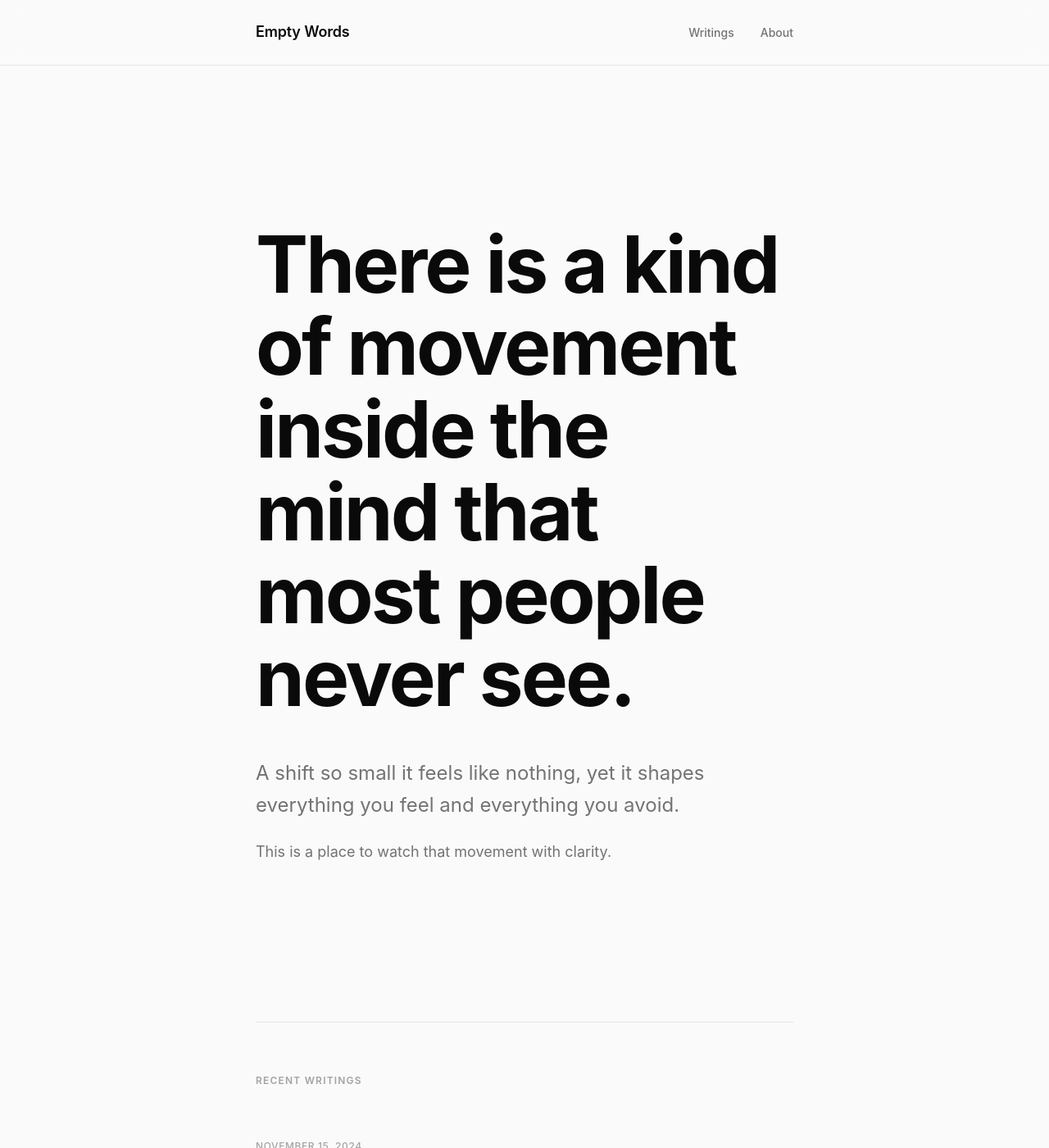
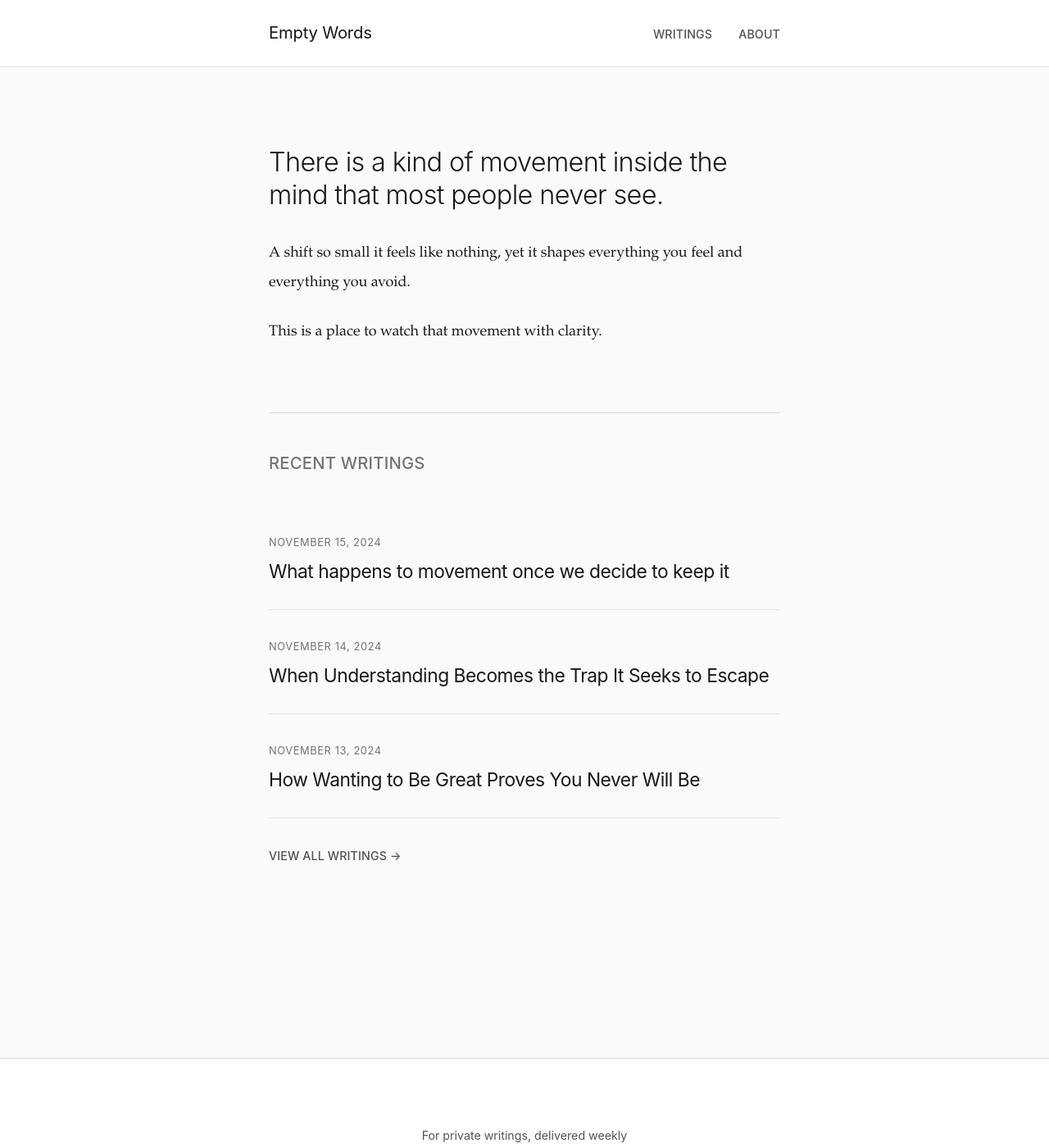
Before and after one commit to ladiossato/emptywords, a Jekyll site: the page built from index.md, in a window 1280 px wide and 1400 px high. Shown: the whole window at 82% size. Built offline with Jekyll 4.4.1, drawn with Linux system fonts in a browser that asks for light colours.

Commit message:
CSS update v4

```diff
--- a/assets/css/style.css
+++ b/assets/css/style.css
@@ -1,561 +1,543 @@
 /* ========================================
-   EMPTY WORDS - DESIGN SYSTEM V3
-   Asymmetric. Readable. Refined.
+   EMPTY WORDS - REFINED MINIMALIST DESIGN
+   High-craft typography. Intentional spacing. Subtle details.
    ======================================== */
 
-/* ========================================
-   RESET & BASE
-   ======================================== */
-
-* {
+/* Reset */
+*, *::before, *::after {
     margin: 0;
     padding: 0;
     box-sizing: border-box;
 }
 
-/* ========================================
-   DESIGN TOKENS
-   ======================================== */
+:root {
+    /* Typography Scale - Major Third (1.25) */
+    --font-size-xs: 0.8rem;
+    --font-size-sm: 0.889rem;
+    --font-size-base: 1rem;
+    --font-size-md: 1.125rem;
+    --font-size-lg: 1.266rem;
+    --font-size-xl: 1.424rem;
+    --font-size-2xl: 1.602rem;
+    --font-size-3xl: 1.802rem;
+    --font-size-4xl: 2.027rem;
+    --font-size-5xl: 2.281rem;
 
-:root {
-    /* Colors */
-    --color-text: #0a0a0a;
-    --color-text-muted: #737373;
-    --color-text-subtle: #a3a3a3;
-    --color-bg: #fafafa;
-    --color-surface: #ffffff;
-    --color-border: #e5e5e5;
-    --color-accent: #0a0a0a;
+    /* Color System */
+    --gray-950: #0a0a0a;
+    --gray-900: #171717;
+    --gray-800: #262626;
+    --gray-700: #404040;
+    --gray-600: #525252;
+    --gray-500: #737373;
+    --gray-400: #a3a3a3;
+    --gray-300: #d4d4d4;
+    --gray-200: #e5e5e5;
+    --gray-100: #f5f5f5;
+    --gray-50: #fafafa;
+
+    /* Semantic Colors - Light */
+    --text-primary: var(--gray-900);
+    --text-secondary: var(--gray-600);
+    --text-tertiary: var(--gray-500);
+    --background: var(--gray-50);
+    --surface: #ffffff;
+    --border-subtle: var(--gray-200);
+    --border-default: var(--gray-300);
+    --accent: var(--gray-950);
 
     /* Typography */
-    --font-system: -apple-system, BlinkMacSystemFont, 'SF Pro Display', 'Segoe UI', 'Roboto', sans-serif;
-    --font-mono: 'SF Mono', 'Monaco', 'Inconsolata', monospace;
+    --font-serif: 'Iowan Old Style', 'Palatino Linotype', 'Palatino', 'URW Palladio L', P052, serif;
+    --font-sans: -apple-system, BlinkMacSystemFont, 'SF Pro Display', 'Segoe UI', Roboto, sans-serif;
 
-    /* Type Scale (Perfect Fourth - 1.333) */
-    --text-xs: 12px;
-    --text-sm: 14px;
-    --text-base: 18px;
-    --text-lg: 24px;
-    --text-xl: 32px;
-    --text-2xl: 42px;
-    --text-3xl: 56px;
-    --text-4xl: 72px;
-    --text-5xl: 96px;
-
-    /* Spacing (8pt grid) */
-    --space-1: 8px;
-    --space-2: 16px;
-    --space-3: 24px;
-    --space-4: 32px;
-    --space-6: 48px;
-    --space-8: 64px;
-    --space-12: 96px;
-    --space-16: 128px;
-    --space-24: 192px;
+    /* Spacing - 8px Grid */
+    --space-1: 0.25rem;
+    --space-2: 0.5rem;
+    --space-3: 0.75rem;
+    --space-4: 1rem;
+    --space-5: 1.25rem;
+    --space-6: 1.5rem;
+    --space-8: 2rem;
+    --space-10: 2.5rem;
+    --space-12: 3rem;
+    --space-16: 4rem;
+    --space-20: 5rem;
+    --space-24: 6rem;
+    --space-32: 8rem;
 
     /* Layout */
-    --content-width: 720px;
-    --content-narrow: 580px;
-    --reading-width: 65ch;
+    --max-width: 42rem;
+    --max-width-prose: 38rem;
 
-    /* Effects */
-    --transition: all 0.2s cubic-bezier(0.4, 0, 0.2, 1);
-    --shadow-sm: 0 1px 2px rgba(0,0,0,0.04);
-    --shadow-md: 0 4px 8px rgba(0,0,0,0.06);
+    /* Line Heights */
+    --line-height-tight: 1.25;
+    --line-height-snug: 1.375;
+    --line-height-normal: 1.5;
+    --line-height-relaxed: 1.625;
+    --line-height-loose: 2;
+
+    /* Borders */
+    --border-width: 1px;
+    --border-radius-sm: 2px;
+
+    /* Transitions */
+    --transition-fast: 150ms cubic-bezier(0.4, 0, 0.2, 1);
+    --transition-base: 250ms cubic-bezier(0.4, 0, 0.2, 1);
 }
-
-/* ========================================
-   GLOBAL STYLES
-   ======================================== */
 
 html {
     font-size: 100%;
     -webkit-font-smoothing: antialiased;
     -moz-osx-font-smoothing: grayscale;
-    text-rendering: optimizeLegibility;
 }
 
 body {
-    font-family: var(--font-system);
-    font-size: var(--text-base);
-    line-height: 1.7;
-    color: var(--color-text);
-    background: var(--color-bg);
+    font-family: var(--font-serif);
+    font-size: var(--font-size-md);
+    line-height: var(--line-height-loose);
+    color: var(--text-primary);
+    background: var(--background);
+    font-feature-settings: 'kern' 1, 'liga' 1;
 }
 
-/* ========================================
-   TYPOGRAPHY
-   ======================================== */
-
-h1, h2, h3, h4, h5, h6 {
-    font-weight: 700;
-    line-height: 1.1;
+/* Typography */
+h1, h2, h3, h4 {
+    font-family: var(--font-sans);
+    font-weight: 400;
+    line-height: var(--line-height-tight);
     letter-spacing: -0.02em;
-    color: var(--color-text);
 }
 
-h1 { font-size: var(--text-5xl); }
-h2 { font-size: var(--text-3xl); }
-h3 { font-size: var(--text-xl); }
+h1 {
+    font-size: var(--font-size-5xl);
+    margin-bottom: var(--space-6);
+    font-weight: 300;
+}
 
-p {
-    max-width: var(--reading-width);
+h2 {
+    font-size: var(--font-size-3xl);
+    margin-bottom: var(--space-5);
+    margin-top: var(--space-12);
+}
+
+h3 {
+    font-size: var(--font-size-2xl);
     margin-bottom: var(--space-4);
 }
 
+p {
+    margin-bottom: var(--space-6);
+    max-width: var(--max-width-prose);
+}
+
+p:last-child {
+    margin-bottom: 0;
+}
+
 a {
-    color: var(--color-text);
+    color: inherit;
     text-decoration: none;
-    transition: var(--transition);
-    border-bottom: 1px solid var(--color-border);
+    border-bottom: var(--border-width) solid var(--border-subtle);
+    transition: border-color var(--transition-base);
 }
 
 a:hover {
-    color: var(--color-text-muted);
-    border-bottom-color: var(--color-text-muted);
+    border-bottom-color: var(--accent);
 }
 
-/* ========================================
-   HEADER
-   ======================================== */
+::selection {
+    background: var(--gray-900);
+    color: var(--gray-50);
+}
 
+/* Header */
 header {
+    background: rgba(255, 255, 255, 0.9);
+    border-bottom: var(--border-width) solid var(--border-subtle);
     position: sticky;
     top: 0;
     z-index: 100;
-    background: rgba(250, 250, 250, 0.8);
-    backdrop-filter: blur(12px);
-    border-bottom: 1px solid var(--color-border);
+    backdrop-filter: blur(8px);
 }
 
 nav {
-    max-width: var(--content-width);
+    max-width: var(--max-width);
     margin: 0 auto;
-    padding: var(--space-3) var(--space-4);
+    padding: var(--space-5) var(--space-6);
     display: flex;
     justify-content: space-between;
     align-items: baseline;
 }
 
 .site-title {
-    font-size: var(--text-base);
-    font-weight: 600;
+    font-family: var(--font-sans);
+    font-size: var(--font-size-lg);
+    font-weight: 400;
     letter-spacing: -0.01em;
-    border: none;
-}
-
-.site-title:hover {
     border: none;
 }
 
 .nav-links {
     display: flex;
-    gap: var(--space-4);
+    gap: var(--space-8);
 }
 
 .nav-links a {
-    font-size: var(--text-sm);
-    color: var(--color-text-muted);
+    font-family: var(--font-sans);
+    font-size: var(--font-size-sm);
+    color: var(--text-secondary);
+    border: none;
+    letter-spacing: 0.01em;
+    text-transform: uppercase;
     font-weight: 500;
-    border: none;
+    transition: color var(--transition-base);
 }
 
 .nav-links a:hover {
-    color: var(--color-text);
-    border: none;
+    color: var(--accent);
 }
 
-/* ========================================
-   LAYOUT
-   ======================================== */
-
+/* Main */
 main {
-    max-width: var(--content-width);
+    max-width: var(--max-width);
     margin: 0 auto;
-    padding: 0 var(--space-4);
+    padding: var(--space-24) var(--space-6);
+    min-height: calc(100vh - 20rem);
 }
 
-/* ========================================
-   HOME PAGE
-   ======================================== */
-
-.home {
-    padding-top: var(--space-24);
+/* Home */
+.home h1 {
+    font-size: var(--font-size-4xl);
+    margin-bottom: var(--space-8);
+    font-weight: 300;
 }
 
-.home-intro {
-    margin-bottom: var(--space-24);
-}
-
-.home-intro h1 {
-    font-size: var(--text-5xl);
-    font-weight: 700;
-    line-height: 1.05;
-    letter-spacing: -0.03em;
-    margin-bottom: var(--space-6);
-    max-width: 18ch;
-}
-
-.home-intro p {
-    font-size: var(--text-lg);
-    line-height: 1.6;
-    color: var(--color-text-muted);
-    margin-bottom: var(--space-3);
-    max-width: 50ch;
-}
-
-.home-intro p:last-child {
-    font-size: var(--text-base);
-    margin-bottom: 0;
+.home > p {
+    font-size: var(--font-size-lg);
+    line-height: var(--line-height-loose);
+    margin-bottom: var(--space-16);
+    color: var(--text-secondary);
 }
 
 .recent-writings {
-    border-top: 1px solid var(--color-border);
-    padding-top: var(--space-8);
+    margin-top: var(--space-20);
+    border-top: var(--border-width) solid var(--border-default);
+    padding-top: var(--space-12);
 }
 
-.section-title {
-    font-size: var(--text-xs);
-    font-weight: 600;
+.recent-writings h2 {
+    font-size: var(--font-size-lg);
+    font-weight: 500;
+    letter-spacing: 0.01em;
     text-transform: uppercase;
-    letter-spacing: 0.1em;
-    color: var(--color-text-subtle);
-    margin-bottom: var(--space-8);
+    margin-bottom: var(--space-10);
+    margin-top: 0;
+    color: var(--text-tertiary);
 }
 
 .writing-preview {
-    margin-bottom: var(--space-12);
-    position: relative;
+    padding: var(--space-8) 0;
+    border-bottom: var(--border-width) solid var(--border-subtle);
+    transition: background var(--transition-base);
+}
+
+.writing-preview:hover {
+    background: var(--surface);
+    margin: 0 calc(var(--space-4) * -1);
+    padding-left: var(--space-4);
+    padding-right: var(--space-4);
+    border-radius: var(--border-radius-sm);
 }
 
 .writing-preview time {
     display: block;
-    font-size: var(--text-xs);
-    font-weight: 500;
-    color: var(--color-text-subtle);
+    font-family: var(--font-sans);
+    font-size: var(--font-size-xs);
+    color: var(--text-tertiary);
+    margin-bottom: var(--space-2);
+    letter-spacing: 0.05em;
     text-transform: uppercase;
-    letter-spacing: 0.05em;
-    margin-bottom: var(--space-2);
 }
 
 .writing-preview h3 {
-    font-size: var(--text-3xl);
-    font-weight: 700;
-    line-height: 1.15;
-    letter-spacing: -0.02em;
-    margin-bottom: var(--space-2);
-    max-width: 24ch;
-    transition: var(--transition);
+    font-size: var(--font-size-xl);
+    font-weight: 400;
+    margin: 0;
 }
 
 .writing-preview h3 a {
     border: none;
-    color: var(--color-text);
+    transition: color var(--transition-base);
 }
 
-.writing-preview:hover h3 {
-    color: var(--color-text-muted);
+.writing-preview h3 a:hover {
+    color: var(--text-secondary);
 }
 
 .view-all {
     display: inline-block;
-    margin-top: var(--space-4);
-    font-size: var(--text-sm);
+    margin-top: var(--space-8);
+    font-family: var(--font-sans);
+    font-size: var(--font-size-sm);
+    color: var(--text-secondary);
+    border: none;
+    letter-spacing: 0.01em;
+    text-transform: uppercase;
     font-weight: 500;
-    color: var(--color-text-muted);
+    transition: color var(--transition-base);
 }
 
-/* ========================================
-   WRITINGS ARCHIVE
-   ======================================== */
-
-.writings-archive {
-    padding-top: var(--space-24);
+.view-all:hover {
+    color: var(--accent);
 }
 
+/* Writings Archive */
 .writings-archive h1 {
-    font-size: var(--text-4xl);
-    margin-bottom: var(--space-12);
+    font-size: var(--font-size-4xl);
+    font-weight: 300;
+    margin-bottom: var(--space-16);
+    padding-bottom: var(--space-6);
+    border-bottom: var(--border-width) solid var(--border-default);
 }
 
 .writing-item {
-    margin-bottom: var(--space-12);
-    border-top: 1px solid var(--color-border);
-    padding-top: var(--space-8);
+    padding: var(--space-10) 0;
+    border-bottom: var(--border-width) solid var(--border-subtle);
+    transition: background var(--transition-base);
 }
 
-.writing-item:first-child {
-    border-top: none;
-    padding-top: 0;
+.writing-item:hover {
+    background: var(--surface);
+    margin: 0 calc(var(--space-6) * -1);
+    padding-left: var(--space-6);
+    padding-right: var(--space-6);
+    border-radius: var(--border-radius-sm);
 }
 
 .writing-item time {
     display: block;
-    font-size: var(--text-xs);
-    font-weight: 500;
-    color: var(--color-text-subtle);
+    font-family: var(--font-sans);
+    font-size: var(--font-size-xs);
+    color: var(--text-tertiary);
+    margin-bottom: var(--space-3);
+    letter-spacing: 0.05em;
     text-transform: uppercase;
-    letter-spacing: 0.05em;
-    margin-bottom: var(--space-2);
 }
 
 .writing-item h2 {
-    font-size: var(--text-2xl);
-    font-weight: 700;
-    line-height: 1.2;
-    letter-spacing: -0.02em;
-    max-width: 28ch;
-    transition: var(--transition);
+    font-size: var(--font-size-2xl);
+    font-weight: 400;
+    margin-bottom: var(--space-3);
+    margin-top: 0;
 }
 
 .writing-item h2 a {
     border: none;
+    transition: color var(--transition-base);
 }
 
-.writing-item:hover h2 {
-    color: var(--color-text-muted);
+.writing-item h2 a:hover {
+    color: var(--text-secondary);
 }
 
-/* ========================================
-   INDIVIDUAL WRITING
-   ======================================== */
+.excerpt {
+    color: var(--text-secondary);
+    font-size: var(--font-size-base);
+    line-height: var(--line-height-relaxed);
+}
 
+/* Individual Writing */
 .writing {
-    padding-top: var(--space-24);
+    max-width: var(--max-width-prose);
+    margin: 0 auto;
 }
 
 .writing-header {
     margin-bottom: var(--space-16);
-    border-bottom: 1px solid var(--color-border);
     padding-bottom: var(--space-8);
+    border-bottom: var(--border-width) solid var(--border-subtle);
 }
 
 .writing-header time {
     display: block;
-    font-size: var(--text-xs);
-    font-weight: 500;
-    color: var(--color-text-subtle);
+    font-family: var(--font-sans);
+    font-size: var(--font-size-xs);
+    color: var(--text-tertiary);
+    margin-bottom: var(--space-5);
+    letter-spacing: 0.05em;
     text-transform: uppercase;
-    letter-spacing: 0.08em;
-    margin-bottom: var(--space-4);
 }
 
 .writing-header h1 {
-    font-size: var(--text-4xl);
-    font-weight: 700;
-    line-height: 1.1;
-    letter-spacing: -0.03em;
-    max-width: 20ch;
+    font-size: var(--font-size-4xl);
+    font-weight: 300;
+    line-height: var(--line-height-tight);
+    margin-bottom: 0;
 }
 
 .writing-content {
-    max-width: var(--content-narrow);
+    margin-bottom: var(--space-20);
 }
 
 .writing-content p {
-    font-size: var(--text-base);
-    line-height: 1.8;
     margin-bottom: var(--space-8);
-    max-width: var(--reading-width);
-}
-
-.writing-content p:first-child {
-    font-size: var(--text-lg);
-    color: var(--color-text-muted);
-    margin-bottom: var(--space-12);
 }
 
 .writing-footer {
-    margin-top: var(--space-24);
-    padding-top: var(--space-8);
-    border-top: 1px solid var(--color-border);
+    padding-top: var(--space-12);
+    border-top: var(--border-width) solid var(--border-default);
 }
 
 .writing-footer a {
-    font-size: var(--text-sm);
+    font-family: var(--font-sans);
+    font-size: var(--font-size-sm);
+    color: var(--text-secondary);
+    border: none;
+    letter-spacing: 0.01em;
+    text-transform: uppercase;
     font-weight: 500;
-    color: var(--color-text-muted);
+    transition: color var(--transition-base);
 }
 
-/* ========================================
-   ABOUT PAGE
-   ======================================== */
-
-.about {
-    padding-top: var(--space-24);
-    max-width: var(--content-narrow);
+.writing-footer a:hover {
+    color: var(--accent);
 }
 
+/* About */
 .about h1 {
-    font-size: var(--text-4xl);
-    margin-bottom: var(--space-12);
-    max-width: 16ch;
+    font-size: var(--font-size-4xl);
+    font-weight: 300;
+    margin-bottom: var(--space-16);
+    padding-bottom: var(--space-6);
+    border-bottom: var(--border-width) solid var(--border-default);
 }
 
 .about h2 {
-    font-size: var(--text-xl);
-    margin-top: var(--space-16);
+    font-size: var(--font-size-2xl);
+    font-weight: 400;
+    margin-top: var(--space-20);
     margin-bottom: var(--space-6);
-    max-width: 24ch;
 }
 
 .about p {
-    font-size: var(--text-base);
-    line-height: 1.8;
     margin-bottom: var(--space-6);
+    line-height: var(--line-height-loose);
 }
 
 .about hr {
     border: none;
-    border-top: 1px solid var(--color-border);
+    border-top: var(--border-width) solid var(--border-default);
     margin: var(--space-16) 0;
 }
 
-.about a {
-    font-weight: 500;
-}
-
-/* ========================================
-   FOOTER
-   ======================================== */
-
+/* Footer */
 footer {
-    margin-top: var(--space-24);
-    padding: var(--space-16) 0;
-    border-top: 1px solid var(--color-border);
-    background: var(--color-surface);
+    background: var(--surface);
+    border-top: var(--border-width) solid var(--border-default);
+    padding: var(--space-20) 0;
+    margin-top: var(--space-32);
 }
 
 .footer-content {
-    max-width: var(--content-width);
+    max-width: var(--max-width);
     margin: 0 auto;
-    padding: 0 var(--space-4);
+    padding: 0 var(--space-6);
+    text-align: center;
 }
 
 .footer-content p {
-    font-size: var(--text-sm);
-    color: var(--color-text-muted);
-    margin-bottom: var(--space-3);
+    font-family: var(--font-sans);
+    font-size: var(--font-size-sm);
+    color: var(--text-secondary);
+    margin-bottom: var(--space-4);
+    max-width: none;
 }
 
 .subscribe-link {
     display: inline-block;
-    padding: var(--space-2) var(--space-4);
-    background: var(--color-accent);
-    color: var(--color-bg);
-    font-size: var(--text-sm);
-    font-weight: 600;
-    border-radius: 4px;
+    font-family: var(--font-sans);
+    padding: var(--space-3) var(--space-8);
+    background: var(--accent);
+    color: var(--gray-50);
     border: none;
-    transition: var(--transition);
-    margin: var(--space-3) 0;
+    border-radius: var(--border-radius-sm);
+    font-weight: 500;
+    font-size: var(--font-size-sm);
+    letter-spacing: 0.01em;
+    text-transform: uppercase;
+    transition: opacity var(--transition-base),
+                transform var(--transition-fast);
+    margin: var(--space-4) 0;
 }
 
 .subscribe-link:hover {
     opacity: 0.9;
     transform: translateY(-1px);
-    box-shadow: var(--shadow-md);
-    color: var(--color-bg);
-    border: none;
 }
 
 .footer-note {
-    font-size: var(--text-xs);
-    color: var(--color-text-subtle);
+    font-size: var(--font-size-xs);
+    color: var(--text-tertiary);
 }
 
 .footer-note a {
-    color: var(--color-text-muted);
-    font-weight: 500;
+    border-bottom: var(--border-width) solid var(--border-subtle);
 }
 
-/* ========================================
-   RESPONSIVE
-   ======================================== */
-
+/* Responsive */
 @media (max-width: 768px) {
     :root {
-        --text-5xl: 56px;
-        --text-4xl: 42px;
-        --text-3xl: 32px;
-        --text-2xl: 28px;
-        --space-24: 128px;
-        --space-16: 96px;
-        --space-12: 64px;
+        --font-size-5xl: 1.802rem;
+        --font-size-4xl: 1.602rem;
+        --font-size-3xl: 1.424rem;
+        --space-24: 4rem;
+        --space-20: 3rem;
+        --space-16: 2.5rem;
+        --space-12: 2rem;
     }
 
     body {
-        font-size: 17px;
+        font-size: var(--font-size-base);
     }
 
     nav {
-        padding: var(--space-2) var(--space-3);
-    }
-
-    .site-title {
-        font-size: var(--text-sm);
+        flex-direction: column;
+        gap: var(--space-4);
+        align-items: flex-start;
     }
 
     .nav-links {
-        gap: var(--space-3);
+        gap: var(--space-6);
     }
 
     main {
-        padding: 0 var(--space-3);
-    }
-
-    .home {
-        padding-top: var(--space-16);
-    }
-
-    .home-intro h1 {
-        max-width: 100%;
-    }
-
-    .writing-preview h3 {
-        max-width: 100%;
+        padding: var(--space-16) var(--space-5);
     }
 
     .writing-header h1 {
-        max-width: 100%;
-    }
-
-    .writing-content p {
-        font-size: 17px;
+        font-size: var(--font-size-3xl);
     }
 }
 
-/* ========================================
-   DARK MODE
-   ======================================== */
-
+/* Dark Mode */
 @media (prefers-color-scheme: dark) {
     :root {
-        --color-text: #fafafa;
-        --color-text-muted: #a3a3a3;
-        --color-text-subtle: #737373;
-        --color-bg: #0a0a0a;
-        --color-surface: #141414;
-        --color-border: #262626;
-        --color-accent: #fafafa;
+        --text-primary: var(--gray-100);
+        --text-secondary: var(--gray-400);
+        --text-tertiary: var(--gray-500);
+        --background: var(--gray-950);
+        --surface: var(--gray-900);
+        --border-subtle: var(--gray-800);
+        --border-default: var(--gray-700);
+        --accent: var(--gray-50);
     }
 
     header {
-        background: rgba(10, 10, 10, 0.8);
+        background: rgba(10, 10, 10, 0.9);
+    }
+
+    ::selection {
+        background: var(--gray-100);
+        color: var(--gray-950);
     }
 }
-
-/* ========================================
-   UTILITIES
-   ======================================== */
-
-.visually-hidden {
-    position: absolute;
-    width: 1px;
-    height: 1px;
-    padding: 0;
-    margin: -1px;
-    overflow: hidden;
-    clip: rect(0,0,0,0);
-    border: 0;
-}
```
